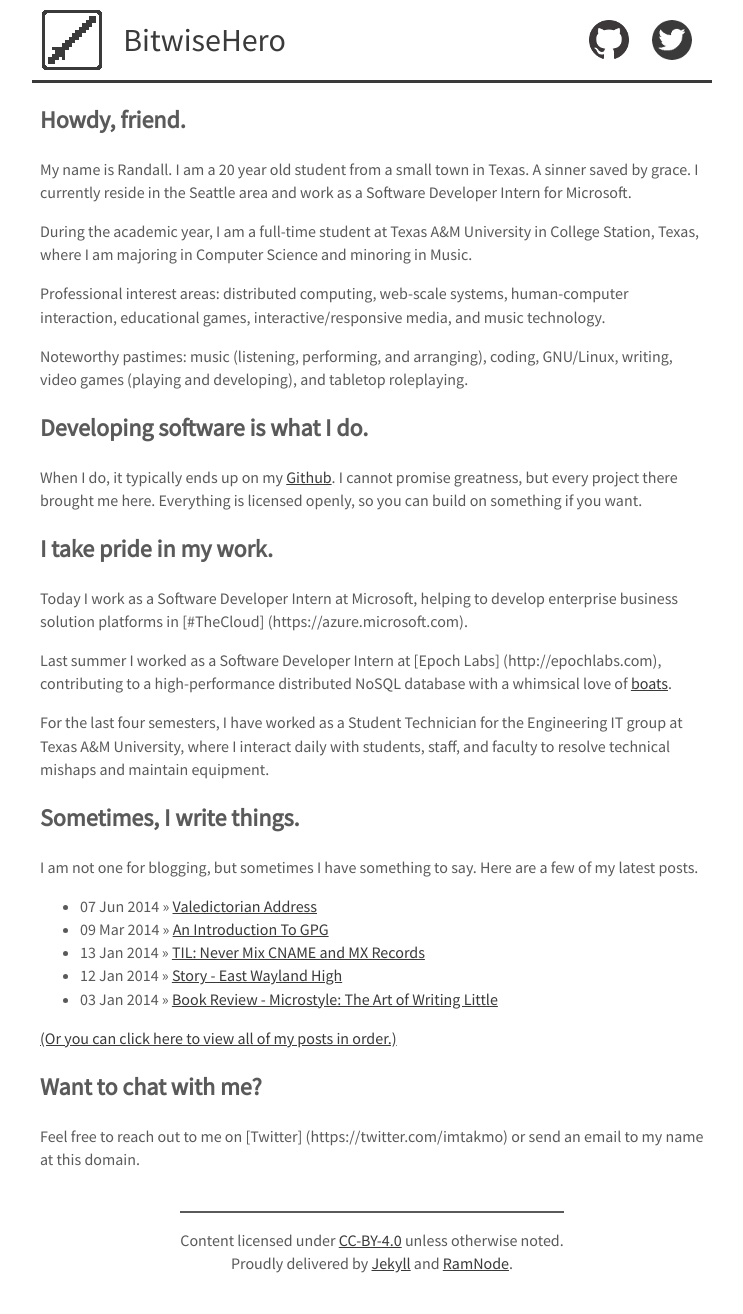
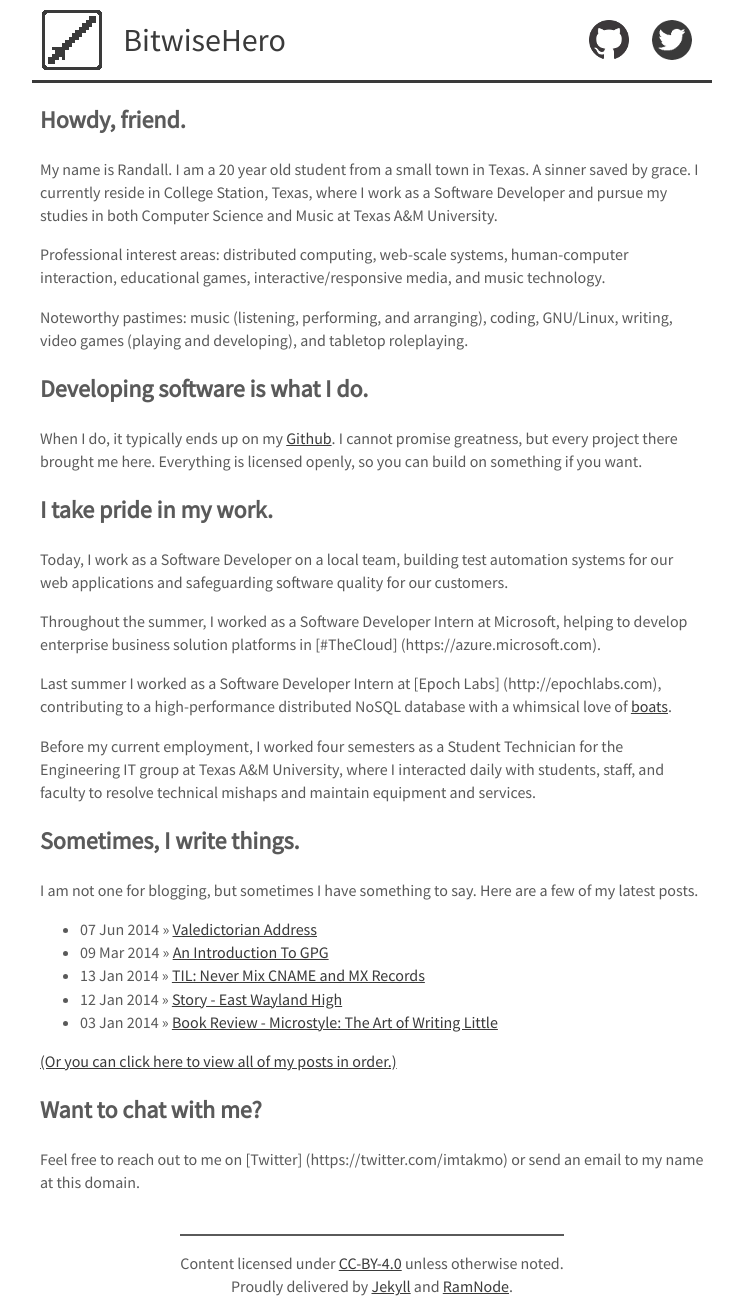
Before and after one commit to takmo/website, a Jekyll site: the page built from index.md, in a window 1280 px wide. Shown: the whole page, without its empty margins (268-1011 px from the left). Built offline with Jekyll 4.4.1, drawn with Linux system fonts in a browser that asks for light colours; Markdown is read by kramdown in place of the engine named in the settings; before the commit the page ends 1291 px from its top, so only the background shows below that.

Commit message:
I moved and got a new job, which is pretty nice.

```diff
--- a/index.md
+++ b/index.md
@@ -6,12 +6,9 @@ title: Home
 ## Howdy, friend.
 
 My name is Randall. I am a 20 year old student from a small town in Texas. A
-sinner saved by grace. I currently reside in the Seattle area and work as a
-Software Developer Intern for Microsoft.
-
-During the academic year, I am a full-time student at Texas A&M University
-in College Station, Texas, where I am majoring in Computer Science and
-minoring in Music.
+sinner saved by grace. I currently reside in College Station, Texas, where I
+work as a Software Developer and pursue my studies in both Computer Science
+and Music at Texas A&M University.
 
 Professional interest areas: distributed computing, web-scale systems,
 human-computer interaction, educational games, interactive/responsive media,
@@ -29,18 +26,22 @@ is licensed openly, so you can build on something if you want.
 
 ## I take pride in my work.
 
-Today I work as a Software Developer Intern at Microsoft, helping to develop
-enterprise business solution platforms in [#TheCloud]
+Today, I work as a Software Developer on a local team, building test automation
+systems for our web applications and safeguarding software quality for our
+customers.
+
+Throughout the summer, I worked as a Software Developer Intern at Microsoft,
+helping to develop enterprise business solution platforms in [#TheCloud]
 (https://azure.microsoft.com).
 
 Last summer I worked as a Software Developer Intern at [Epoch Labs]
 (http://epochlabs.com), contributing to a high-performance distributed
 NoSQL database with a whimsical love of [boats](https://raft.github.io/).
 
-For the last four semesters, I have worked as a Student Technician
-for the Engineering IT group at Texas A&M University, where I interact daily
+Before my current employment, I worked four semesters as a Student Technician
+for the Engineering IT group at Texas A&M University, where I interacted daily
 with students, staff, and faculty to resolve technical mishaps and maintain
-equipment.
+equipment and services.
 
 ## Sometimes, I write things.
 
```
